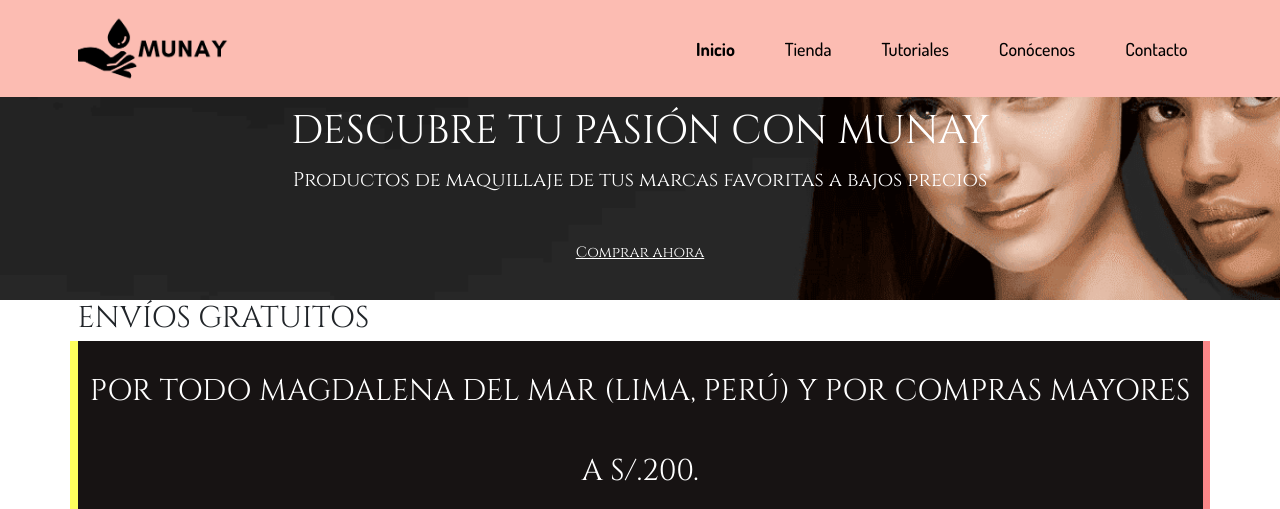
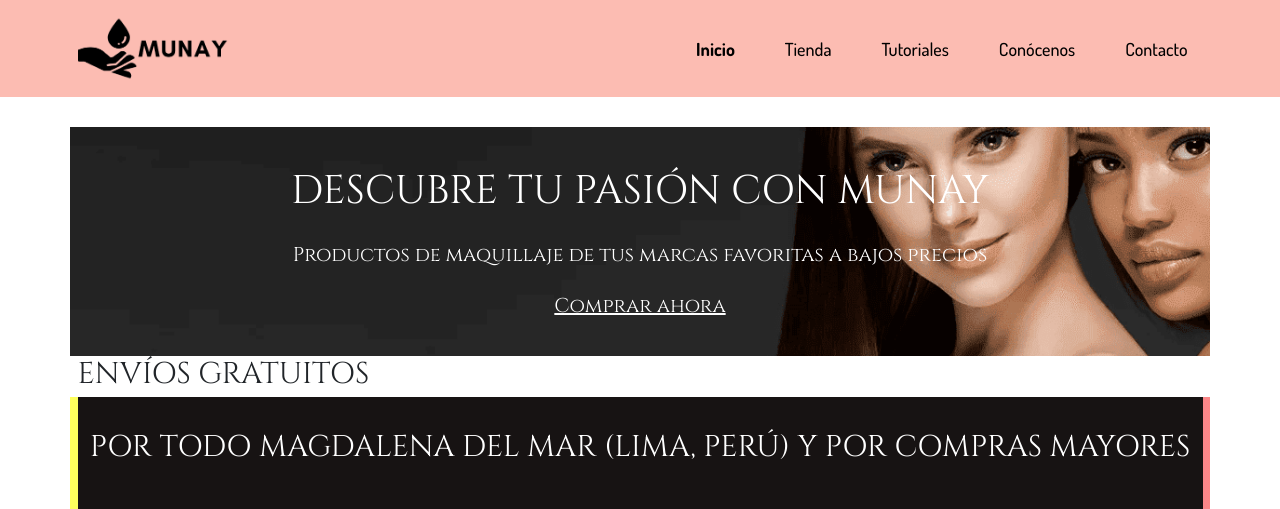
Before and after one commit to NicoleMariaMoralesRobladillo/Tienda-Virtual-Munay, a plain HTML site: page index.html in a window 1280 px wide. Shown: the top 509 px of the page. Drawn offline with nearby package versions, Linux system fonts and the light colour scheme.

Commit message:
Editando introduction de index con Bootstrap

```diff
--- a/css/style.css
+++ b/css/style.css
@@ -167,18 +167,6 @@ main {
   background-position: center;
   background-size: cover;
 }
-#introductionSection__content {
-  color: white;
-  max-width: max-content;
-  text-align: center;
-  line-height: 8rem;
-  padding: 1rem;
-}
-#introductionSection__content__link {
-  color: white;
-  font-size: 1.5rem;
-  font-family: "Cinzel", sans-serif;
-}
 
 /*Shipment Information Section*/
 #shipmentInformationSection__background__text {
--- a/index.html
+++ b/index.html
@@ -94,15 +94,20 @@
       </nav>
     </header>
     <!-- MAIN -->
-    <main id="main--index">
+    <main>
       <!-- PRESENTATION -->
-      <section id="introductionSection">
-        <div class="container" id="introductionSection__content">
-          <h1 class="title title--mainTitle">DESCUBRE TU PASIÓN CON MUNAY</h1>
-          <p class="title title--subTitle2">
+      <section class="mt-5">
+        <div class="container text-center p-5" id="introductionSection">
+          <h1 class="title title--mainTitle text-white mb-0 p-3">
+            DESCUBRE TU PASIÓN CON MUNAY
+          </h1>
+          <p class="title title--subTitle2 text-white mb-0 p-3">
             Productos de maquillaje de tus marcas favoritas a bajos precios
           </p>
-          <a id="introductionSection__content__link" href="./pages/tienda.html">
+          <a
+            class="title title--subTitle2 text-white p-3"
+            href="./pages/tienda.html"
+          >
             Comprar ahora</a
           >
         </div>
```
